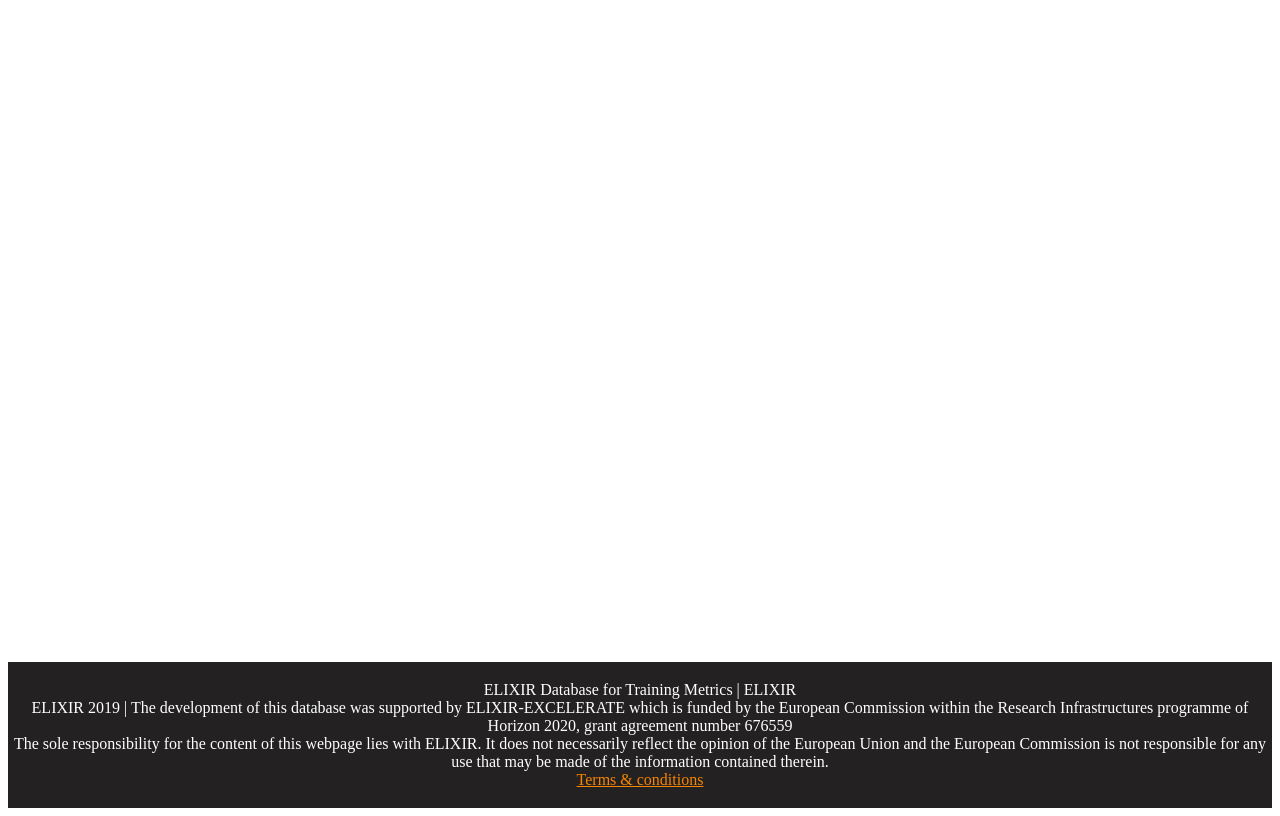
After one commit to elixir-europe-training/Training-Metrics-Database, a Django app: template templates/common/footer.html in a window 1280 px wide. The commit adds this page. Run offline with Django 4.2, Linux system fonts and the light colour scheme; the template is opened without the code that fills it, so the values that code supplies are empty.

Commit message:
added html with footer

```diff
--- a/templates/common/base.html
+++ b/templates/common/base.html
@@ -10,5 +10,7 @@
 {% block content %}
 
 {% endblock %}
+
 </body>
+{% include 'common/footer.html' %}
 </html>
--- /dev/null
+++ b/templates/common/footer.html
@@ -0,0 +1,31 @@
+<html>
+<head>
+<style>
+footer {
+  text-align: center;
+  padding: 3px;
+  background-color: rgb(35, 33, 33);
+  color: white;
+  margin-top: auto;
+}
+body {
+    min-height: 100vh;
+  display: flex;
+  flex-direction: column;
+
+}
+</style>
+</head>
+<body>
+
+<footer>
+  <p>ELIXIR Database for Training Metrics | ELIXIR<br>
+
+    ELIXIR 2019 | The development of this database was supported by ELIXIR-EXCELERATE which is funded by the European Commission within the Research Infrastructures programme of Horizon 2020, grant agreement number 676559<br>
+
+    The sole responsibility for the content of this webpage lies with ELIXIR. It does not necessarily reflect the opinion of the European Union and the European Commission is not responsible for any use that may be made of the information contained therein.<br>
+  <a href="" style="color:#ff8800f5">Terms & conditions</a></p>
+</footer>
+
+</body>
+</html>
```
